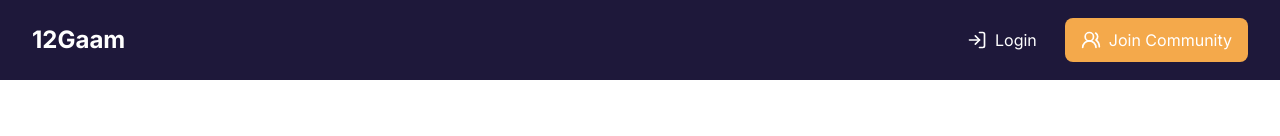
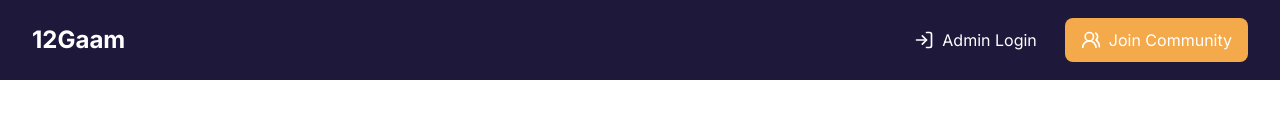
Before and after one commit to 12-Gaam/next, a Next.js app: page / in a window 1280 px wide. Shown: the top 136 px of the page. Built offline with nearby package versions, Linux system fonts and the light colour scheme.

Commit message:
title changed

```diff
--- a/app/auth/signin/page.tsx
+++ b/app/auth/signin/page.tsx
@@ -51,7 +51,7 @@
     <div className="min-h-screen bg-secondary/10 flex items-center justify-center p-4">
       <div className="w-full max-w-md">
         <div className="text-center mb-8">
-          <h1 className="text-3xl font-bold text-gray-900">Welcome Back</h1>
+          <h1 className="text-3xl font-bold text-gray-900">Admin Login</h1>
           <p className="text-gray-600 mt-2">Sign in to your 12Gaam account</p>
         </div>
 
--- a/components/common/HeaderPage.tsx
+++ b/components/common/HeaderPage.tsx
@@ -17,7 +17,7 @@
             <div className="flex items-center gap-3">
               <Link href="/auth/signin" className="bg-transparent hover:bg-white hover:text-primary text-white px-4 py-3 rounded-lg flex items-center gap-2">
               <LogIn size={20} />
-                  Login
+                  Admin Login
               </Link>
               <Link href="/dashboard" className="bg-secondary hover:bg-secondary/90 text-white px-4 py-3 rounded-lg flex items-center gap-2">
               <UsersRound size={20} />
```
